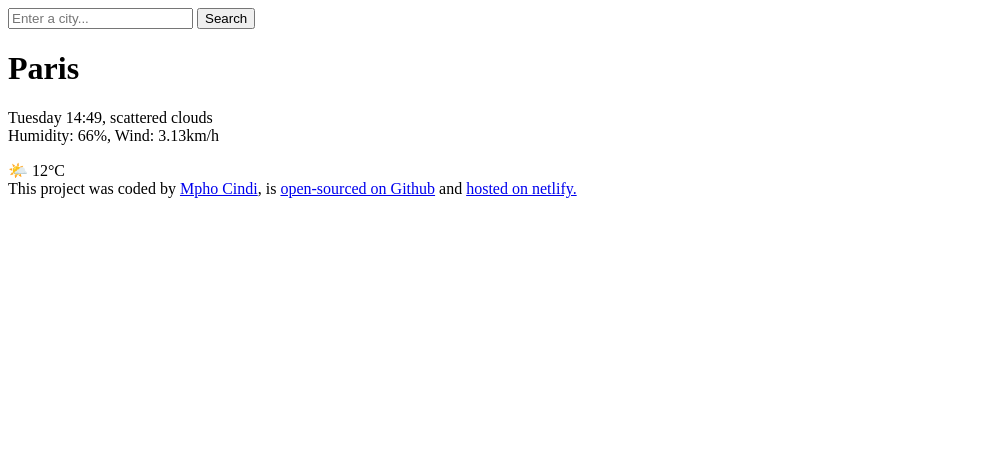
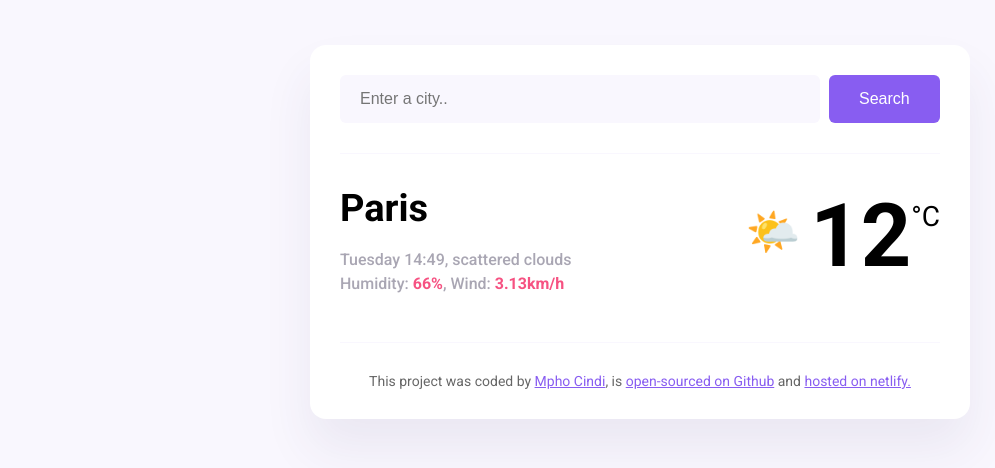
Before and after one commit to MphoCindi/WeatherProject, a plain HTML site: page index.html in a window 1280 px wide. Shown: the whole page, without its empty margins (0-995 px from the left). Drawn offline with Linux system fonts and the light colour scheme.

Commit message:
updated the project and included some basic css

```diff
--- a/index.html
+++ b/index.html
@@ -4,32 +4,52 @@
     <meta charset="UTF-8">
     <meta http-equiv="X-UA-Compatible" content="IE=edge">
     <meta name="viewport" content="width=device-width, initial-scale=1.0">
+    <link rel="preconnect" href="https://fonts.googleapis.com" />
+    <link rel="preconnect" href="https://fonts.gstatic.com" crossorigin />
+    <link
+      href="https://fonts.googleapis.com/css2?family=Roboto:ital,wght@0,100;0,300;0,400;0,500;0,700;0,900;1,100;1,300;1,400;1,500;1,700;1,900&display=swap"
+      rel="stylesheet"
+    />
+    <link rel="stylesheet" href="src/index.css">
     <title>Mpho App</title>
 </head>
 <body>
+    <div class="weather-app">
         <header>
-        <form action="">
-            <input type="search" placeholder="Enter a city..." required>
-            <input type="submit" value="Search">
+          <form class="search-form">
+            <input
+              type="search"
+              placeholder="Enter a city.."
+              required
+              class="search-form-input"
+            />
+            <input type="submit" value="Search" class="search-form-button" />
           </form>
         </header>
-
         <main>
+          <div class="weather-app-data">
             <div>
-          <h1>Paris</h1>
-          <p>
+              <h1 class="weather-app-city">Paris</h1>
+              <p class="weather-app-details">
                 Tuesday 14:49, scattered clouds
                 <br />
-            Humidity: 66%, Wind: 3.13km/h
+                Humidity: <strong>66%</strong>, Wind: <strong>3.13km/h</strong>
               </p>
             </div>
-        <div>🌤️ 12°C</div>
+            <div class="weather-app-temperature-container">
+              <div class="weather-app-icon">🌤️</div>
+              <div class="weather-app-temperature">12</div>
+              <div class="weatehr-app-unit">°C</div>
+            </div>
+          </div>
         </main>
+
 
 
     <footer>This project was coded by <a href="https://github.com/MphoCindi" target="_blank">Mpho Cindi</a>,
         is <a href="https://github.com/MphoCindi/WeatherProject" target="_blank"> open-sourced on Github</a>
         and <a href="https://weatherappmphocindi.netlify.app/" target="_blank">hosted on netlify.</a>
     </footer>
+</div>
 </body>
 </html>
--- /dev/null
+++ b/src/index.css
@@ -0,0 +1,95 @@
+body {
+    background-color: #f9f7fe;
+    font-family: "Roboto", sans-serif;
+  }
+
+  a {
+    color: #885df1;
+  }
+
+  .weather-app {
+    background: white;
+    max-width: 600px;
+    margin: 45px auto;
+    box-shadow: 0 30px 50px rgba(65, 50, 100, 0.08);
+    border-radius: 16px;
+    padding: 30px;
+  }
+
+  header {
+    border-bottom: 1px solid #f9f7fe;
+    padding: 0 0 30px 0;
+  }
+
+  .search-form-input {
+    background-color: #f9f7fe;
+    border: none;
+    border-radius: 6px;
+    width: 80%;
+    font-size: 16px;
+    padding: 15px 20px;
+  }
+
+  .search-form-button {
+    background: #885df1;
+    padding: 15px 30px;
+    border: none;
+    font-size: 16px;
+    margin-left: 5px;
+    border-radius: 6px;
+    color: white;
+  }
+
+  main {
+    padding: 30px 0;
+  }
+
+  .weather-app-data {
+    display: flex;
+    justify-content: space-between;
+  }
+
+  .weather-app-city {
+    margin: 0;
+    font-size: 38px;
+    line-height: 48px;
+  }
+
+  .weather-app-details {
+    font-size: 16px;
+    color: rgba(39, 33, 66, 0.4);
+    line-height: 24px;
+    font-weight: 500;
+  }
+
+  .weather-app-details strong {
+    color: #f65282;
+  }
+
+  .weather-app-temperature-container {
+    display: flex;
+  }
+
+  .weather-app-icon {
+    font-size: 44px;
+    margin-top: 22px;
+  }
+
+  .weather-app-temperature {
+    font-size: 88px;
+    margin-left: 10px;
+    font-weight: bold;
+  }
+
+  .weatehr-app-unit {
+    margin-top: 16px;
+    font-size: 28px;
+  }
+
+  footer {
+    border-top: 1px solid #f9f7fe;
+    padding: 30px 0 0 0;
+    text-align: center;
+    font-size: 14px;
+    color: rgba(0, 0, 0, 0.6);
+  }
```
Lines whose indentation alone changed are shown as unchanged.
